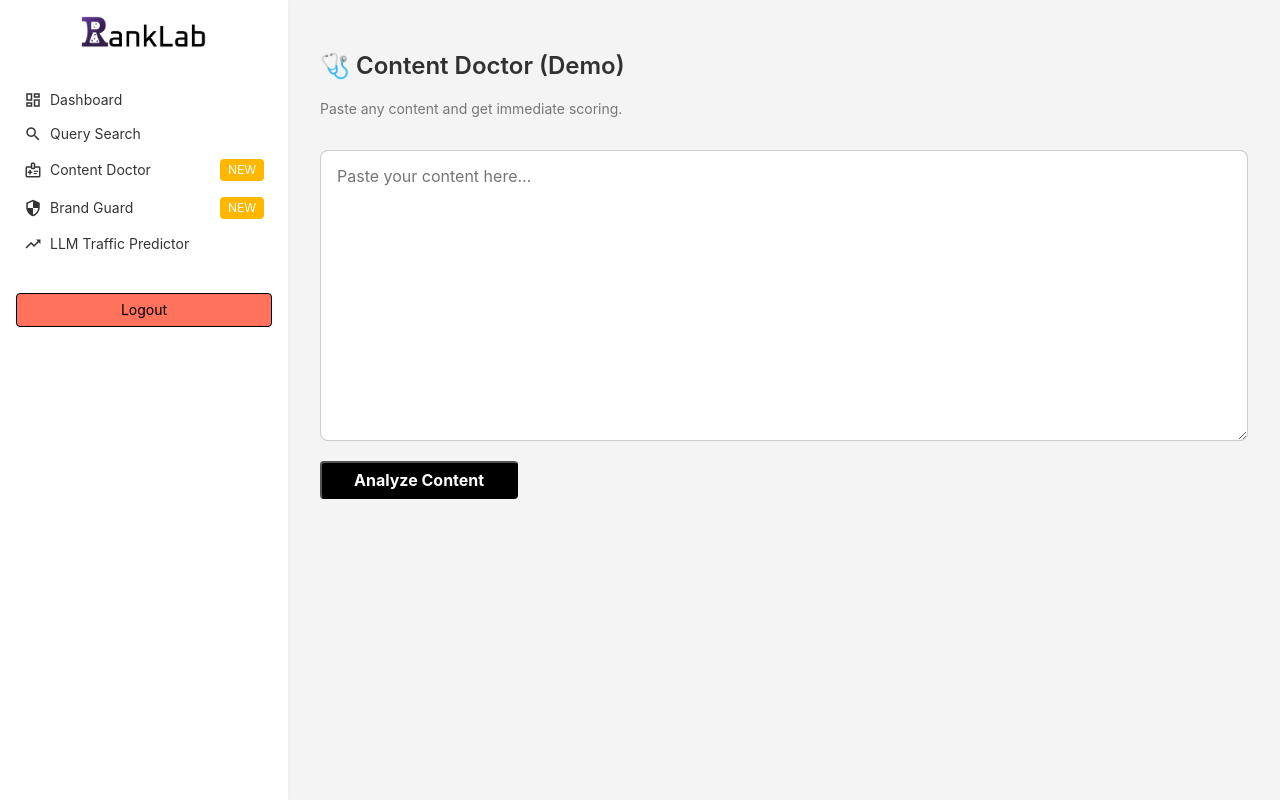
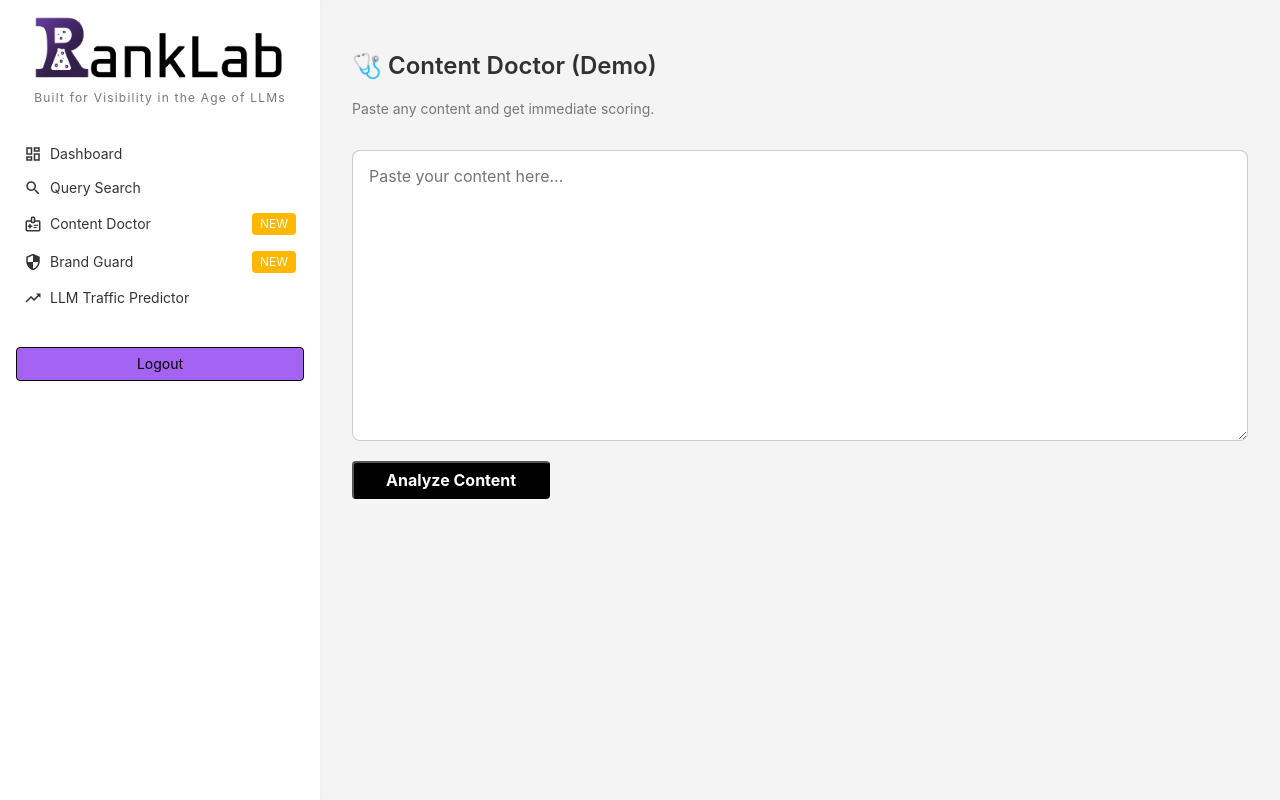
Before and after one commit to RankLab-AI/ranklab-alpha, a FastAPI app: page /content-doctor in a window 1280 px wide. Run offline with FastAPI, Linux system fonts and the light colour scheme; parts of the project's set-up code (start-up, migrations or seed data) failed here and were passed over.

Commit message:
feat: finalizes look of sidebar

```diff
--- a/app/templates/partials/sidebar.html
+++ b/app/templates/partials/sidebar.html
@@ -1,7 +1,10 @@
 <!-- File: app/templates/partials/sidebar.html -->
-<aside class="sidebar w6 bg-white pa3 shadow-card" style="width: 260px; min-height: 100vh; min-width: 18rem;">
+<aside class="sidebar w6 bg-white pa3 shadow-card" style="width: 320px; min-height: 100vh; min-width: 18rem;">
   <div class="mb4 tc">
-    <img src="/static/img/logo.png" class="h2 center" alt="RankLab AI Logo" />
+    <img src="/static/img/logo.png" class="h3 center" alt="RankLab AI Logo" />
+    <div class="f7 gray mt2 tc tracked">
+      Built for Visibility in the Age of LLMs
+    </div>
   </div>
   <nav class="f6 flex flex-column">
       <a href="/dashboard" class="db pa2 black-80 hover-bg-light-gray br2 flex items-center">
@@ -38,7 +41,7 @@
     </a>
 
     <form action="/logout" method="post" class="mt4">
-      <button type="submit" class="f6 link dim br2 ba ph3 pv2 mb2 dib w-100 bg-light-red">
+      <button type="submit" class="f6 link dim br2 ba ph3 pv2 mb2 dib w-100 bg-light-purple">
         Logout
       </button>
     </form>
```
